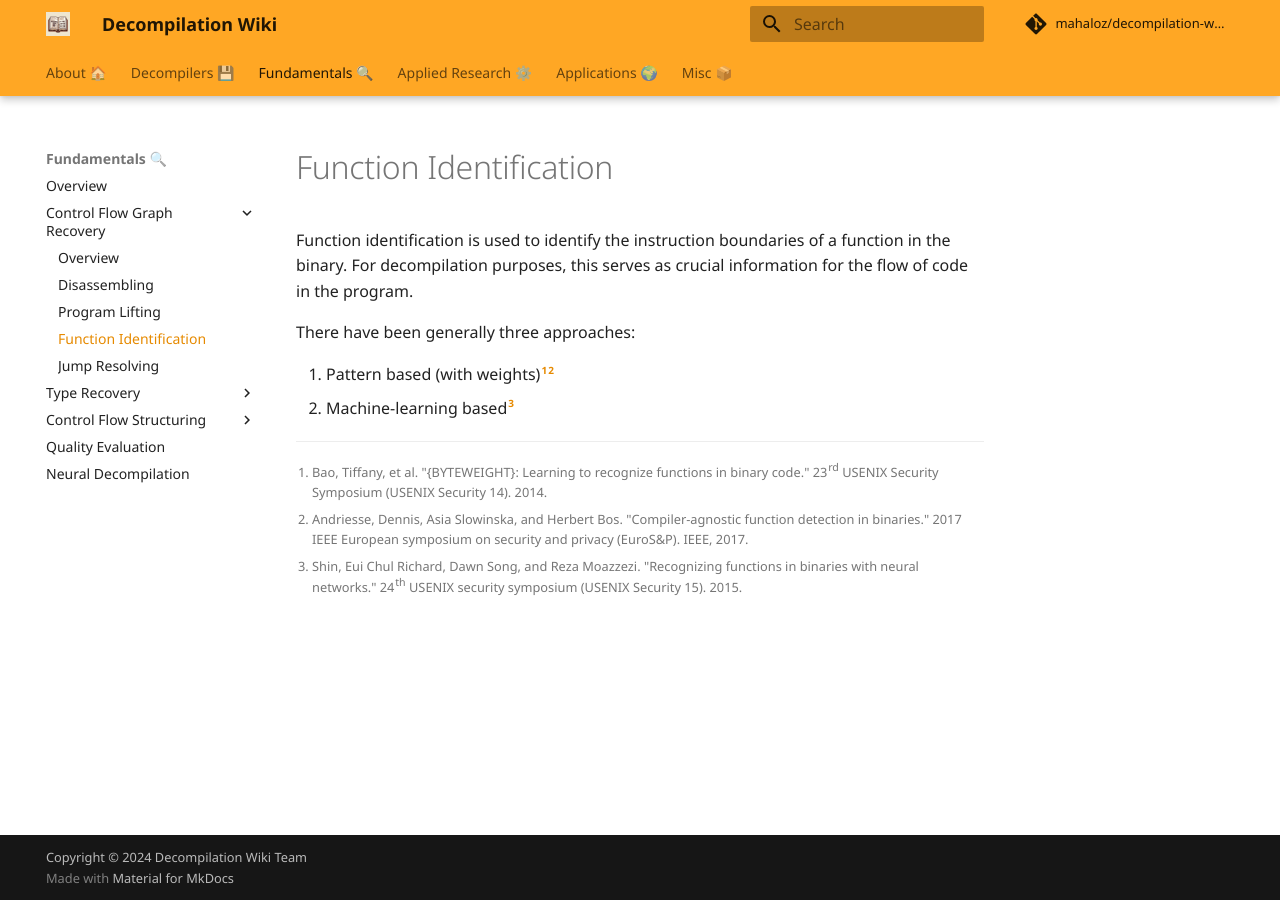
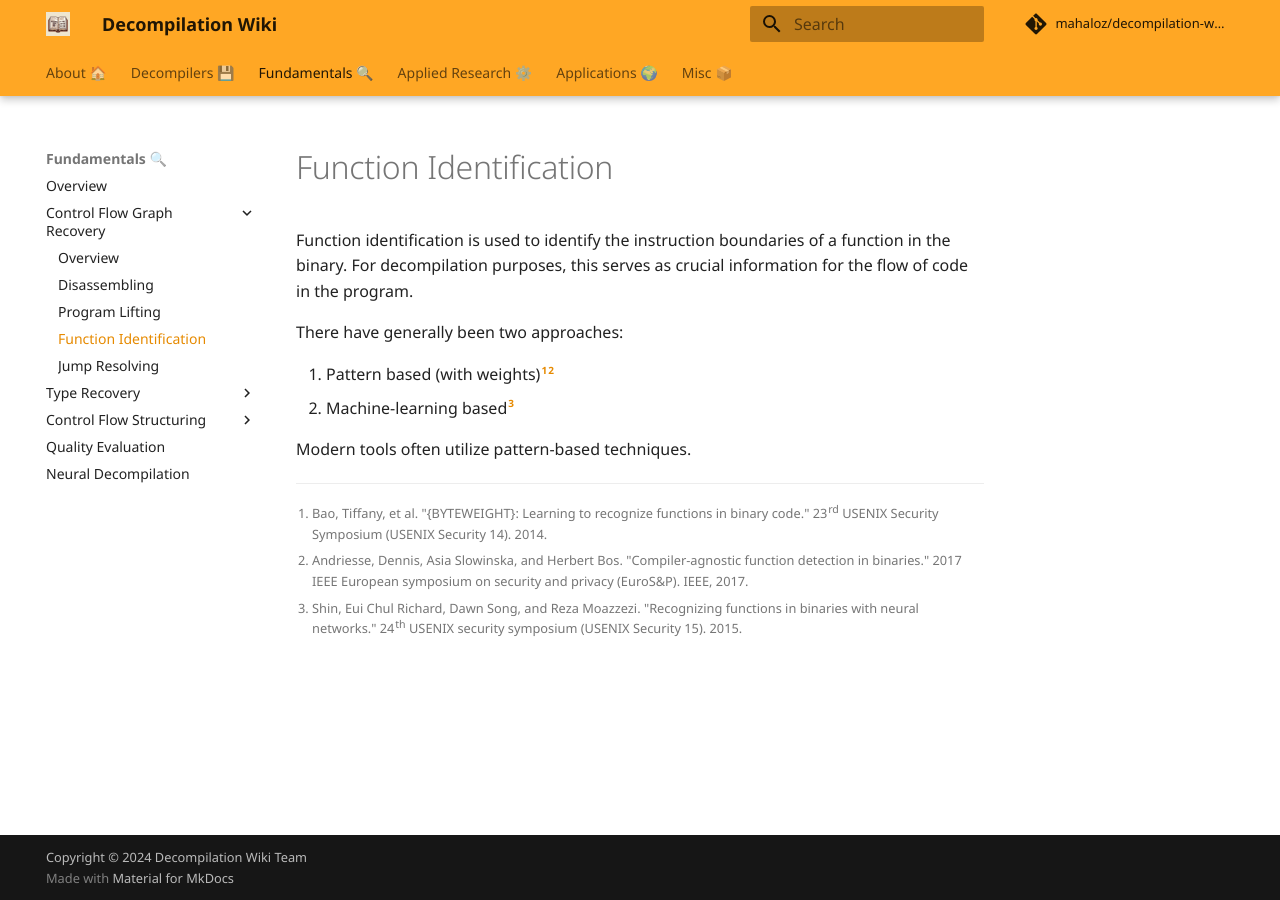
Before and after one commit to mahaloz/decompilation-wiki, an MkDocs documentation site: the page built from docs/fundamentals/cfg-recovery/function-recovery.md, in a window 1280 px wide. Built offline with MkDocs 1.6.1 and Material for MkDocs 9.7.7, drawn with Linux system fonts in a browser that asks for light colours; comment, search, counter and statistics services are not loaded.

Commit message:
Fix error in func rec and var detect

```diff
--- a/docs/fundamentals/cfg-recovery/function-recovery.md
+++ b/docs/fundamentals/cfg-recovery/function-recovery.md
@@ -3,11 +3,13 @@
 Function identification is used to identify the instruction boundaries of a function in the binary.
 For decompilation purposes, this serves as crucial information for the flow of code in the program.
 
-There have been generally three approaches:
+There have generally been two approaches:
 
 1. Pattern based (with weights)[^1][^2]
 2. Machine-learning based[^3]
 
+Modern tools often utilize pattern-based techniques.
+
 [^1]: Bao, Tiffany, et al. "{BYTEWEIGHT}: Learning to recognize functions in binary code." 23rd USENIX Security Symposium (USENIX Security 14). 2014.
 [^2]: Andriesse, Dennis, Asia Slowinska, and Herbert Bos. "Compiler-agnostic function detection in binaries." 2017 IEEE European symposium on security and privacy (EuroS&P). IEEE, 2017.
 [^3]: Shin, Eui Chul Richard, Dawn Song, and Reza Moazzezi. "Recognizing functions in binaries with neural networks." 24th USENIX security symposium (USENIX Security 15). 2015.
```
Also changed, not shown: docs/fundamentals/type-recovery/var-detection.md (+1 -1 lines).
